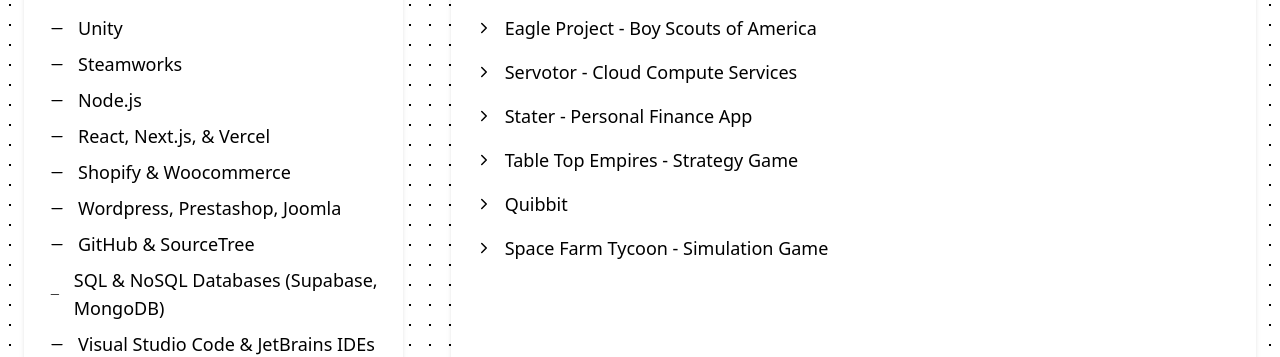
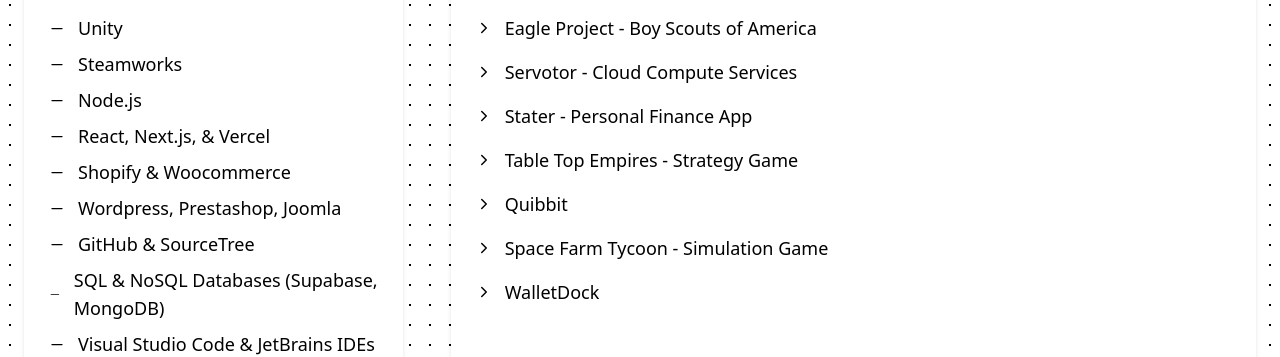
Before and after one commit to Tech-Know2/web_portfolio, a Next.js app in the folder portfolio/: page / in a window 1280 px wide. Shown: the part 1285-1642 px from the top of the page. Built offline with nearby package versions, Linux system fonts and the light colour scheme.

Commit message:
Forgot to run the build command

```diff
--- a/portfolio/src/app/[slug]/page.tsx
+++ b/portfolio/src/app/[slug]/page.tsx
@@ -4,6 +4,7 @@
 import { client } from "@/sanity/lib/client";
 import Link from "next/link";
 import Navbar from "../navbar";
+import Image from "next/image";
 
 const POST_QUERY = `*[_type == "post" && slug.current == $slug][0]`;
 
@@ -43,7 +44,7 @@
           </Link>
 
           {postImageUrl && (
-            <img
+            <Image
               src={postImageUrl}
               alt={post.title || "Post Image"}
               className="aspect-video rounded-xl"
--- a/portfolio/src/app/aboutme.tsx
+++ b/portfolio/src/app/aboutme.tsx
@@ -335,6 +335,11 @@
             description:
               "Developed my largest project on Scratch—a space simulation game where players can create and manage their own Mars settlement, simulating a small economy. Built for my middle school science midterm.",
           },
+          {
+            title: "WalletDock",
+            description:
+              "Developed my largest project on Scratch—a space simulation game where players can create and manage their own Mars settlement, simulating a small economy. Built for my middle school science midterm.",
+          },
         ].map((project, index) => (
           <motion.li
             key={index}
--- a/portfolio/src/app/page.tsx
+++ b/portfolio/src/app/page.tsx
@@ -7,10 +7,6 @@
 import AboutMe from "./aboutme";
 import Timeline from "./timeline";
 import Projects from "./projects";
-import dynamic from "next/dynamic";
-
-// Dynamically import the Blog component (Server Component)
-const Blog = dynamic(() => import("./Blog"), { ssr: false });
 
 export default function Home() {
   return (
```
